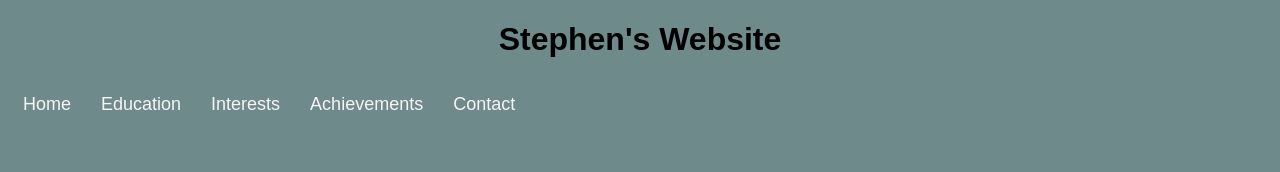
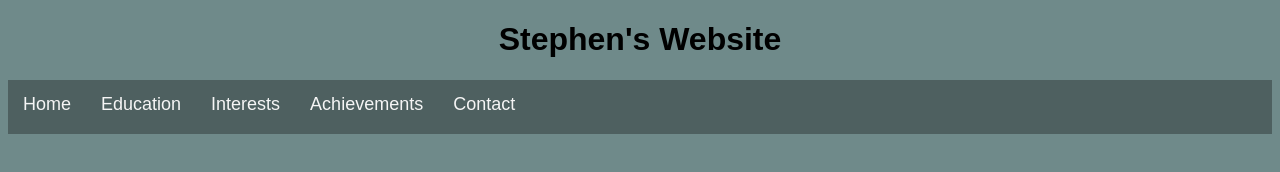
Before and after one commit to Stricklen/myWeb, a plain HTML site: page index.html in a window 1280 px wide. Drawn offline with Linux system fonts and the light colour scheme.

Commit message:
slight tweaks

```diff
--- a/css/style.css
+++ b/css/style.css
@@ -5,7 +5,7 @@ body {
 }
 
 nav {
-    /* overflow: hidden; */
+    overflow: hidden;
     background-color: rgba(0, 0, 0, 0.3);
     color: whitesmoke;
     font-size: 18px;
```
